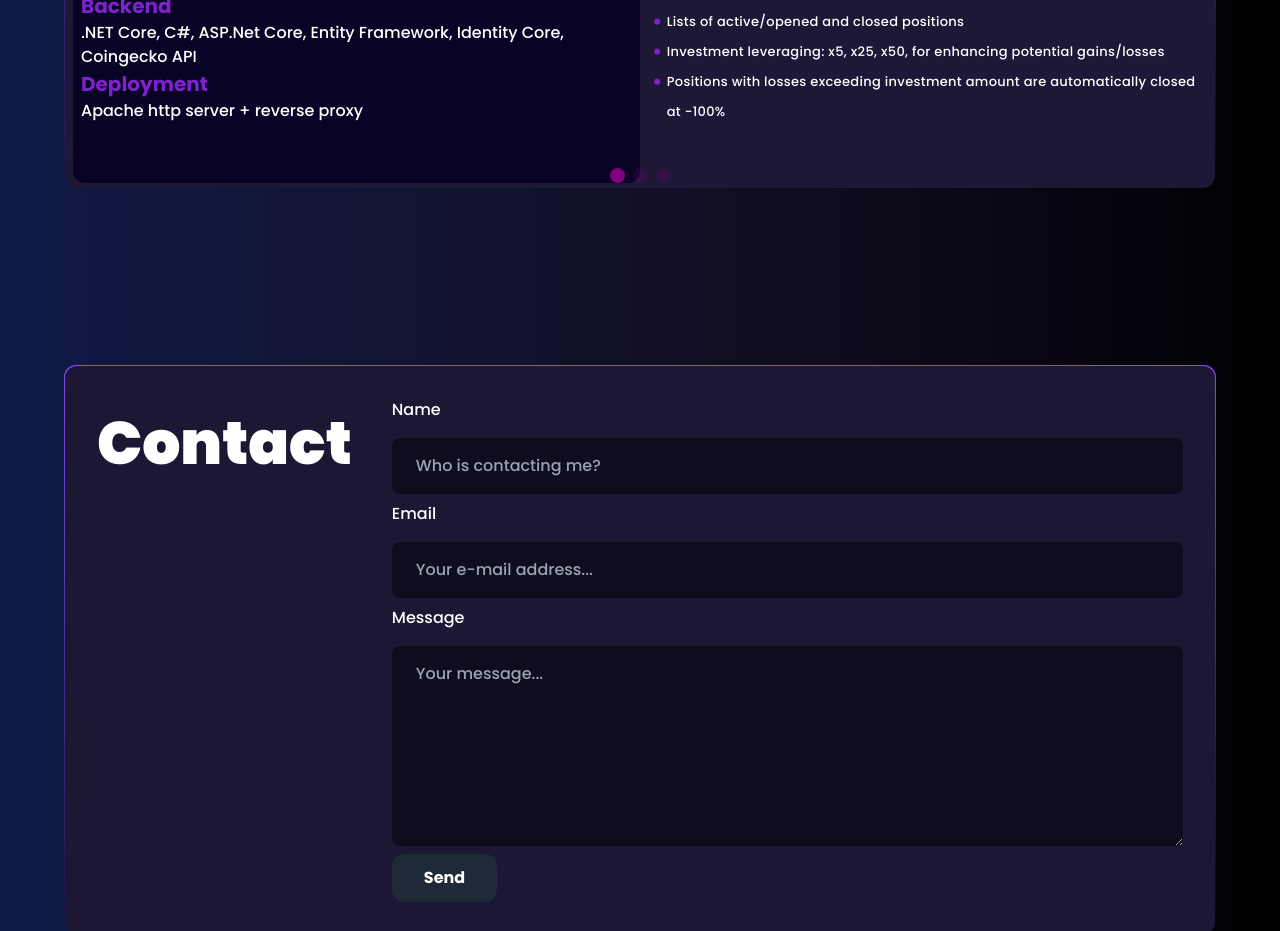
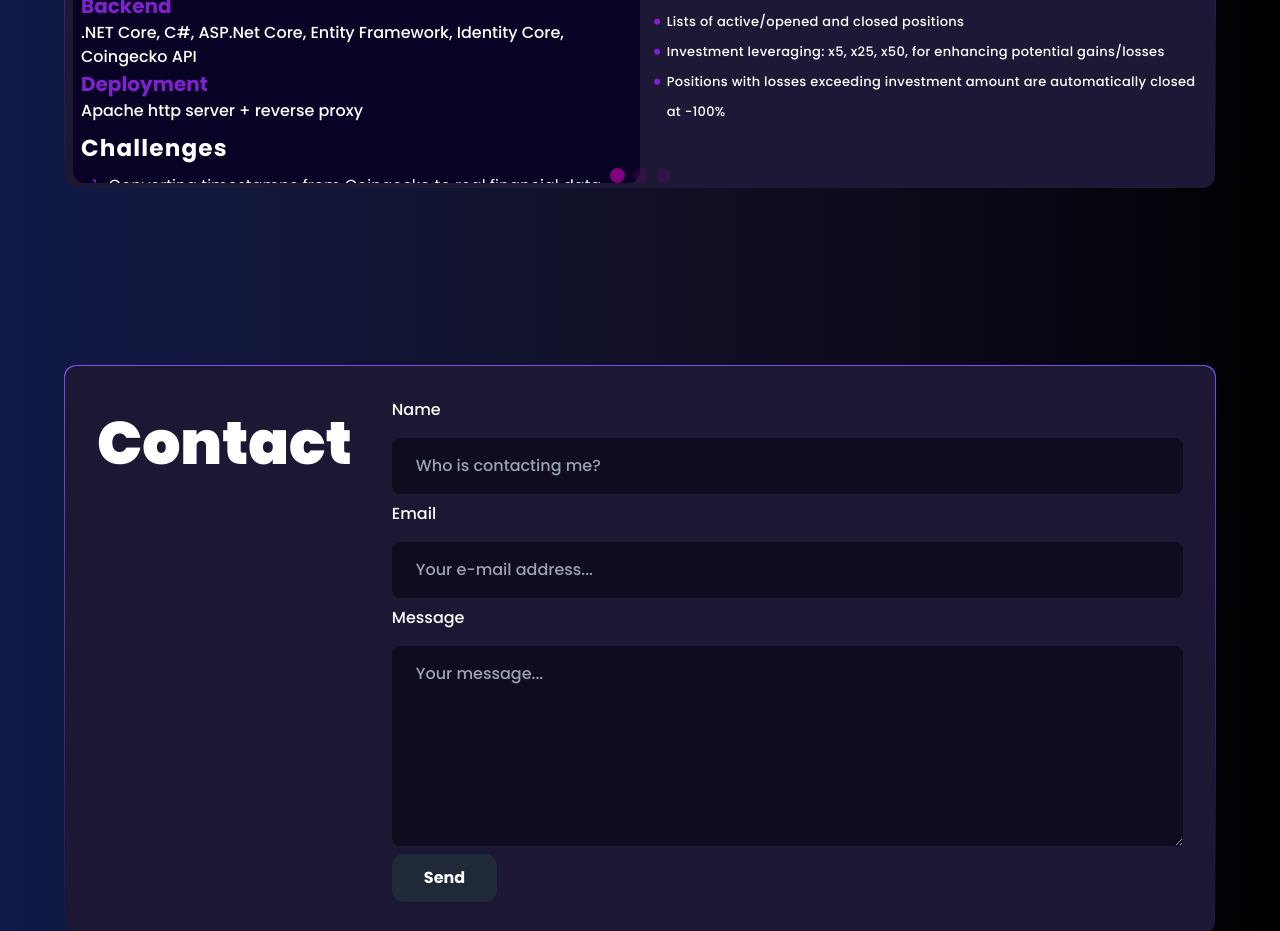
Before and after one commit to peter92q/ff, a React (Vite) app: page / in a window 1280 px wide. Shown: the part 4940-5871 px from the top of the page. Built offline with nearby package versions, Linux system fonts and the light colour scheme.

Commit message:
Update projects.ts

```diff
--- a/src/staticData/projects.ts
+++ b/src/staticData/projects.ts
@@ -29,6 +29,12 @@ export const projects = [
       backend: ".NET Core, C#, ASP.Net Core, Entity Framework, Identity Core, Coingecko API",
       deployment: "Apache http server + reverse proxy"
     },
+    challenges: [
+      "Converting timestamps from Coingecko to real financial data",
+      "Creating rate limitations to avoid 403 errors",
+      "Logic that closes leveraged positions if they go below 0 automatically",
+      "Creating a dynamic equity calculator that adjusts based on live price movements"
+    ],
     git: "https://github.com/peter92q/trader/tree/main"
   },
   {
@@ -57,6 +63,13 @@ export const projects = [
       backend: ".NET Core, C#, ASP.Net Core, Entity Framework, Identity Core, AWS S3, AWS RDS",
       deployment: "Apache http server + reverse proxy"
     },
+    challenges: [
+      "Relationships between data, one-to-many, many-to-many, data structures become convoluted",
+      "Queries need to be fast and efficient and it becomes progressively harder with so many collections and foreign keys",
+      "Infinite scroll effect that responds equally well on all devices is easier said than done",
+      "Inbox and chat feature are difficult to synchronize",
+      "Creating an image service which converts pic submissions to .jpg file extensions and then stores them on S3"
+    ],
     git: "https://github.com/peter92q/hive"
   },
   {
```
